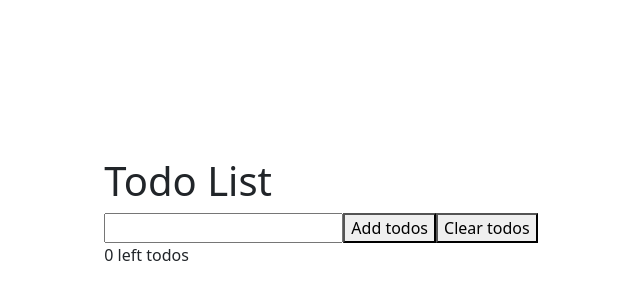
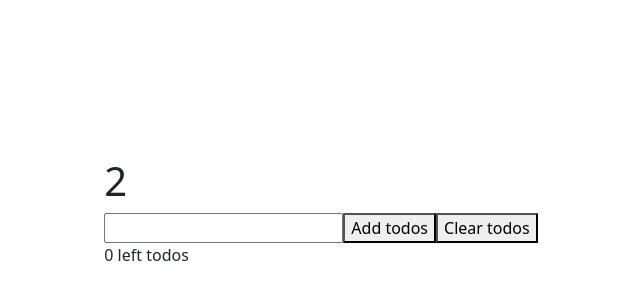
Before and after one commit to Zyer459/practice-stuff, a React (Create React App) app in the folder counter-app/: page / in a window 1280 px wide. Shown: the part 188-488 px from the top of the page, without its empty margins (319-959 px from the left). Built offline with nearby package versions, Linux system fonts and the light colour scheme.

Commit message:
render the length of todolist

```diff
--- a/counter-app/src/App.js
+++ b/counter-app/src/App.js
@@ -4,10 +4,10 @@ import { useState } from 'react';
 import TodoList from './TodoList';
 
 function App() {
-  const [todos, setTodos] = useState([]);
+  const [todos, setTodos] = useState(["Todo 1", "Todo 2"]);
   return (
     <>
-    <TodoList />
+    <TodoList todoList={todos}/>
     <input type="text"/>
     <button>Add todos</button>
     <button>Clear todos</button>
--- a/counter-app/src/TodoList.jsx
+++ b/counter-app/src/TodoList.jsx
@@ -2,10 +2,10 @@
 //could use a .js instead of .jsx, but using jsx is a bit better
 import React from "react";
 
-function TodoList () {
+function TodoList ({todoList}) {
     return (
         <>
-        <h1>Todo List</h1>
+        <h1>{todoList.length}</h1>
         </>
     )
 }
```
